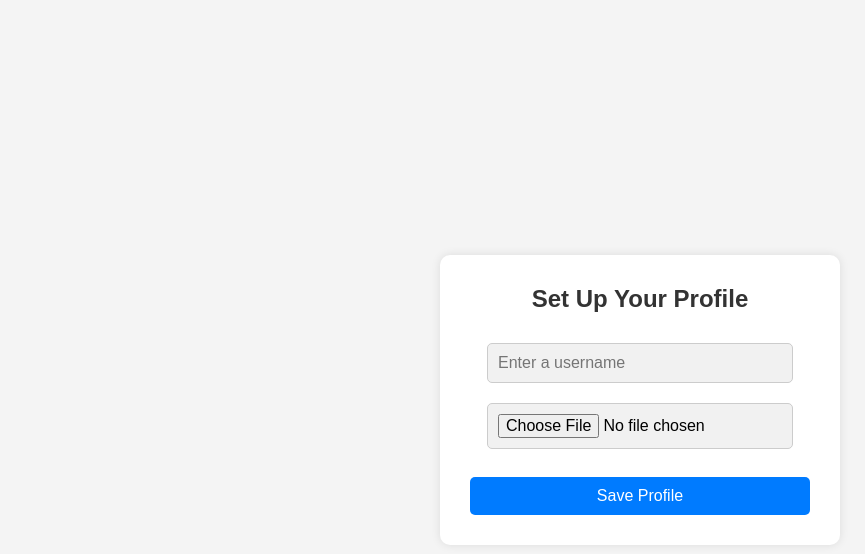
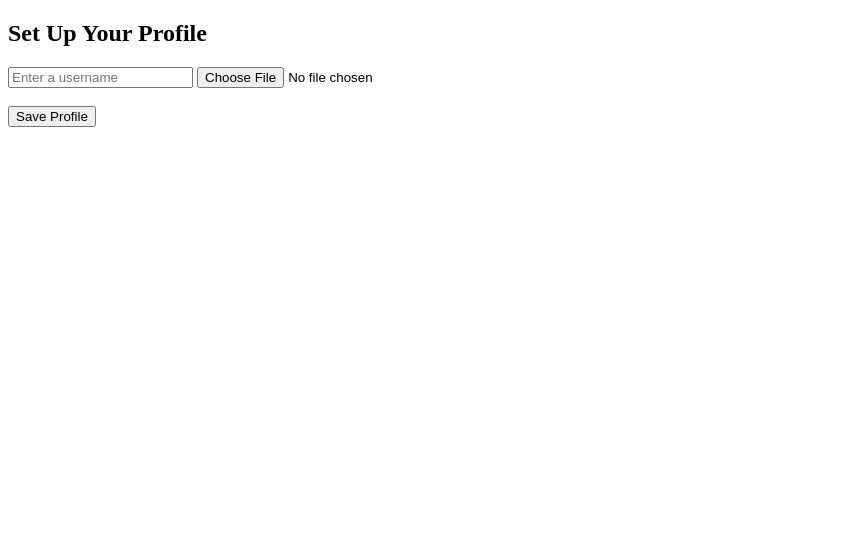
Before and after one commit to rick-sanchez-d/Nglweb, a website: page setup.html in a window 1280 px wide. Shown: the whole page, without its empty margins (0-865 px from the left). Drawn offline with Linux system fonts and the light colour scheme.

Commit message:
Update setup.html

```diff
--- a/setup.html
+++ b/setup.html
@@ -1,63 +1,25 @@
-<!DOCTYPE html><html lang="en">
+<!DOCTYPE html>
+<html lang="en">
 <head>
-  <meta charset="UTF-8">
-  <meta name="viewport" content="width=device-width, initial-scale=1.0">
+  <meta charset="UTF-8" />
+  <meta name="viewport" content="width=device-width, initial-scale=1.0"/>
   <title>Setup Profile</title>
-  <link rel="stylesheet" href="style.css">
-  <style>
-    body {
-      font-family: Arial, sans-serif;
-      background: #f4f4f4;
-      display: flex;
-      justify-content: center;
-      align-items: center;
-      height: 100vh;
-    }
-    .setup-container {
-      background: white;
-      padding: 30px;
-      border-radius: 10px;
-      box-shadow: 0 0 10px rgba(0,0,0,0.1);
-      text-align: center;
-      max-width: 400px;
-      width: 100%;
-    }
-    input[type="text"], input[type="file"] {
-      width: 90%;
-      margin: 10px 0;
-      padding: 10px;
-      border-radius: 5px;
-      border: 1px solid #ccc;
-    }
-    button {
-      padding: 10px 20px;
-      background-color: #007bff;
-      color: white;
-      border: none;
-      border-radius: 5px;
-      cursor: pointer;
-    }
-    img.preview {
-      width: 100px;
-      height: 100px;
-      border-radius: 50%;
-      margin-top: 10px;
-      object-fit: cover;
-    }
-  </style>
+  <link rel="stylesheet" href="styl.css" />
 </head>
 <body>
   <div class="setup-container">
     <h2>Set Up Your Profile</h2>
-    <input type="text" id="username" placeholder="Enter a username" required>
-    <input type="file" id="profilePic" accept="image/*" required>
-    <br>
-    <img id="preview" class="preview" style="display:none">
-    <br>
+    <input type="text" id="username" placeholder="Enter a username" required />
+    <input type="file" id="profilePic" accept="image/*" required />
+    <br />
+    <img id="preview" class="preview" style="display: none" />
+    <br />
     <button onclick="uploadAndSave()">Save Profile</button>
-  </div>  <script>
-    const cloudName = 'dlpbn2jrp';
-    const uploadPreset = 'ml_default'; // or your custom unsigned preset name
+  </div>
+
+  <script>
+    const cloudName = 'dlpbn2jrp'; // your Cloudinary cloud name
+    const uploadPreset = 'ml_default'; // or 'user_uploads' if you created it
 
     const preview = document.getElementById('preview');
     const fileInput = document.getElementById('profilePic');
@@ -74,22 +36,30 @@
       const username = document.getElementById('username').value;
       const file = fileInput.files[0];
 
-      if (!username || !file) return alert("Please enter username and choose a picture.");
+      if (!username || !file) {
+        return alert("Please enter a username and select a picture.");
+      }
 
       const formData = new FormData();
       formData.append('file', file);
       formData.append('upload_preset', uploadPreset);
 
       try {
-        // Upload to Cloudinary
+        // Upload image to Cloudinary
         const res = await fetch(`https://api.cloudinary.com/v1_1/${cloudName}/image/upload`, {
           method: 'POST',
           body: formData
         });
+
         const data = await res.json();
+
+        if (!data.secure_url) {
+          return alert("Image upload failed. Try another image.");
+        }
+
         const imageUrl = data.secure_url;
 
-        // Send to your backend
+        // Send username + image URL to your backend
         const saveRes = await fetch('/setup-profile', {
           method: 'POST',
           headers: { 'Content-Type': 'application/json' },
@@ -97,16 +67,19 @@
         });
 
         const result = await saveRes.json();
+
         if (result.success) {
-          alert("Profile saved!");
+          alert("✅ Profile created successfully!");
           window.location.href = '/dashboard.html';
         } else {
-          alert(result.error || "Something went wrong");
+          alert(result.error || "Something went wrong while saving your profile.");
         }
+
       } catch (err) {
-        console.error(err);
+        console.error('Error:', err);
         alert("Upload failed. Try again.");
       }
     }
-  </script></body>
+  </script>
+</body>
 </html>
```
